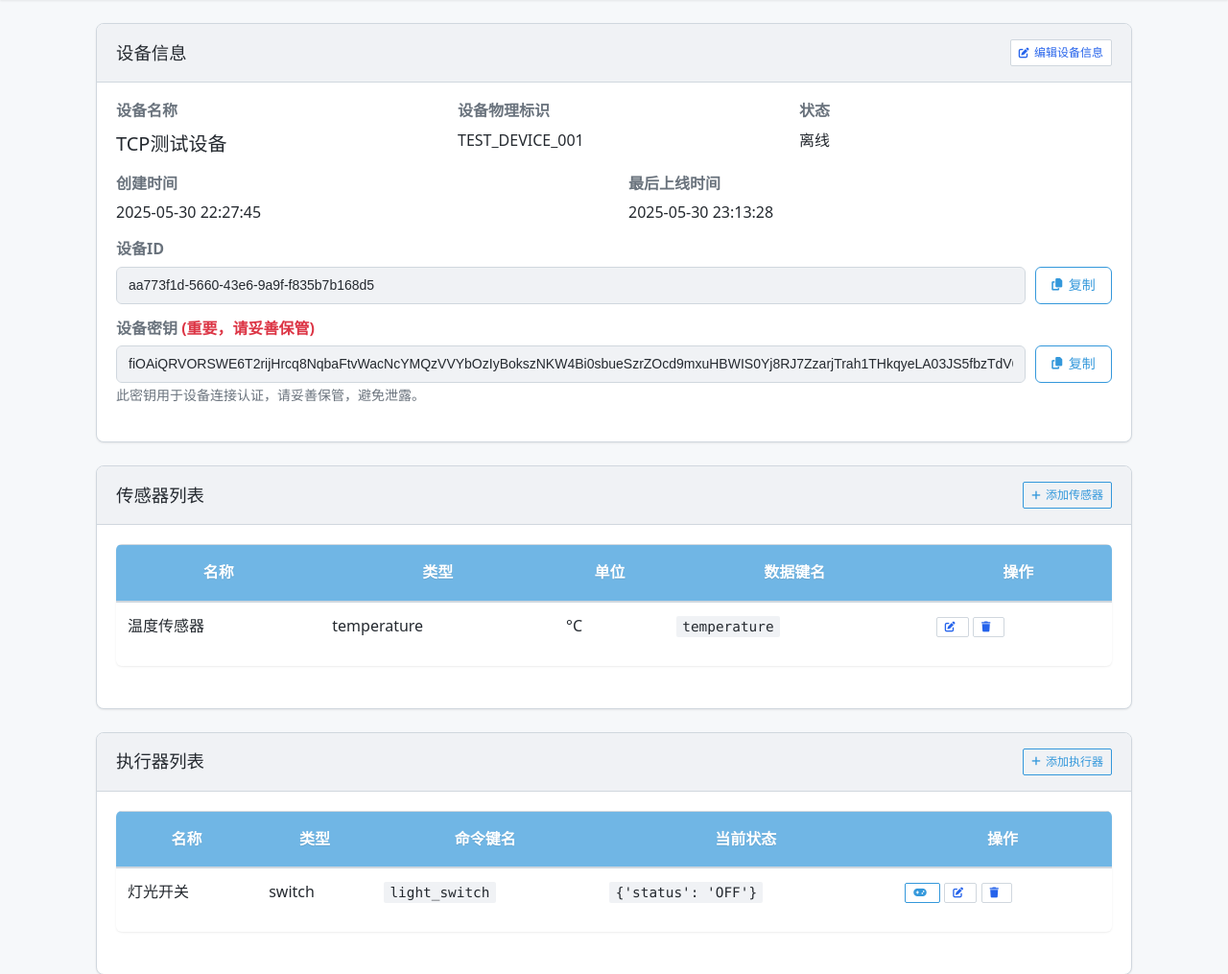
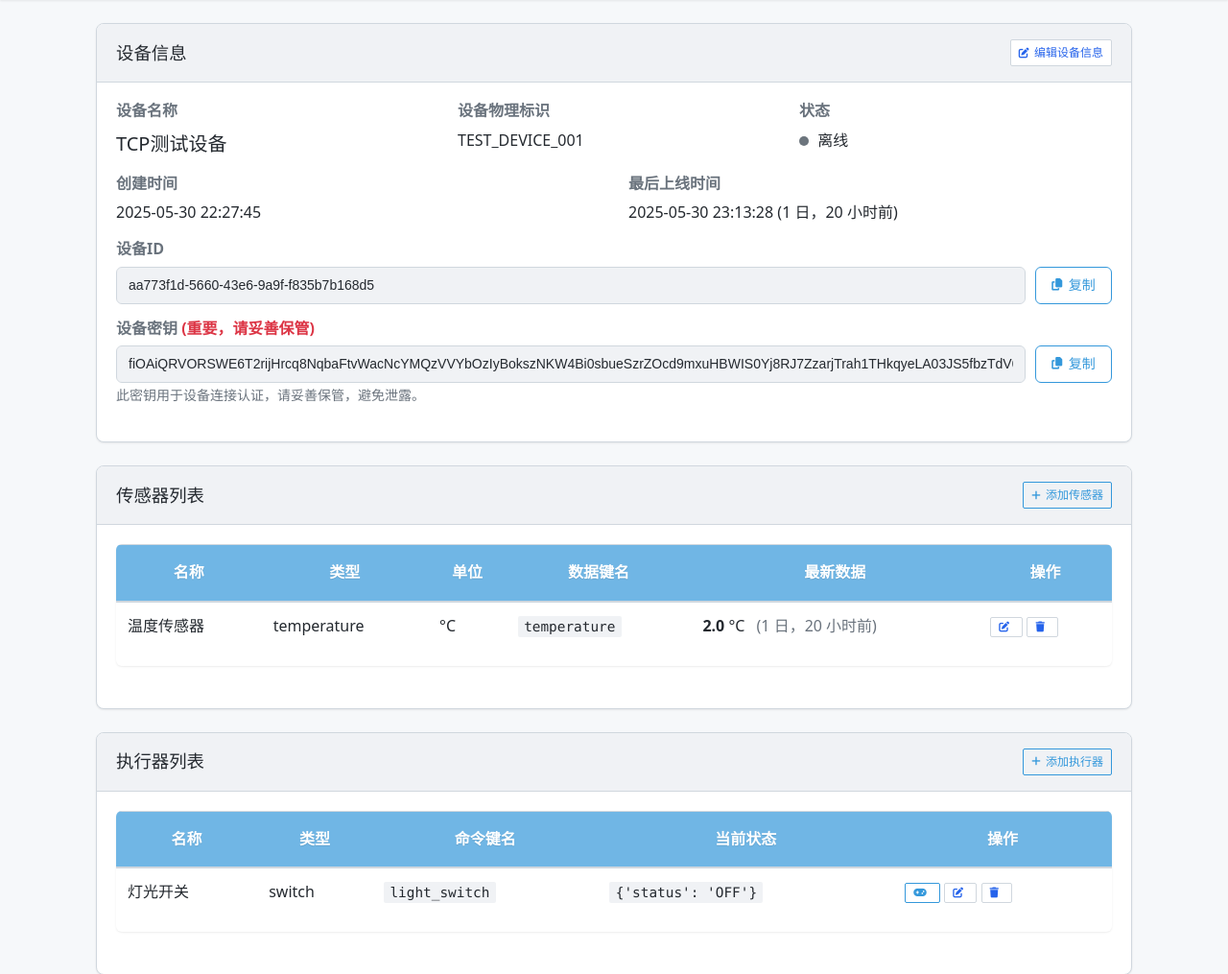
Before and after one commit to Miraitowa-la/NovaCloud, a Django app: page /iot/projects/1d54089c-9299-46b8-ac9f-0550ad03325c/devices/aa773f1d-5660-43e6-9a9f-f835b7b168d5/ in a window 1280 px wide. Shown: the part 71-1086 px from the top of the page at 96% size. Run offline with Django 5.2, Linux system fonts and the light colour scheme; a user stored in the database is signed in; data comes from the database, SQL or seed files in the repository.

Commit message:
第六阶段：设备通信处理 (TCP) 与数据初步展示 步骤 6.5：前端展示设备状态和最新传感器数据

```diff
--- a/iot_devices/views.py
+++ b/iot_devices/views.py
@@ -2,7 +2,7 @@ from django.shortcuts import render, redirect, get_object_or_404
 from django.contrib.auth.decorators import login_required
 from django.contrib import messages
 from django.db.models import Q
-from .models import Project, Device, Sensor, Actuator
+from .models import Project, Device, Sensor, Actuator, SensorData
 from .forms import ProjectForm, DeviceForm, SensorForm, ActuatorForm
 
 # Create your views here.
@@ -160,10 +160,21 @@ def device_detail_view(request, project_id, device_id):
     sensors = device.sensors.all()
     actuators = device.actuators.all()
 
+    # 为每个传感器获取最新的数据记录
+    sensors_with_latest_data = []
+    for sensor in device.sensors.all().order_by('name'):
+        latest_data = SensorData.objects.filter(sensor=sensor).order_by('-timestamp').first()
+        sensors_with_latest_data.append({
+            'sensor_info': sensor,
+            'latest_data_record': latest_data,
+            'latest_value': latest_data.get_value() if latest_data else None
+        })
+
     return render(request, 'iot_devices/device_detail.html', {
         'device': device,
         'project': project,
         'sensors': sensors,
+        'sensors_with_latest_data': sensors_with_latest_data,
         'actuators': actuators
     })
 
--- a/static/css/style.css
+++ b/static/css/style.css
@@ -1562,3 +1562,32 @@ i.text-secondary {
 i.text-primary {
     color: var(--color-primary) !important;
 }
+
+/* 状态指示器 */
+.status-dot {
+    display: inline-block;
+    width: 10px;
+    height: 10px;
+    border-radius: 50%;
+    margin-right: 5px;
+}
+
+.status-dot-success {
+    background-color: var(--color-success);
+}
+
+.status-dot-danger {
+    background-color: var(--color-danger);
+}
+
+.status-dot-warning {
+    background-color: var(--color-warning);
+}
+
+.status-dot-info {
+    background-color: var(--color-info);
+}
+
+.status-dot-offline {
+    background-color: var(--color-secondary);
+}
--- a/templates/iot_devices/device_detail.html
+++ b/templates/iot_devices/device_detail.html
@@ -56,7 +56,7 @@
                     <div class="device-info mb-3">
                         <h5 class="text-muted">最后上线时间</h5>
                         {% if device.last_seen %}
-                        <p>{{ device.last_seen|date:"Y-m-d H:i:s" }}</p>
+                        <p>{{ device.last_seen|date:"Y-m-d H:i:s" }} ({{ device.last_seen|timesince }}前)</p>
                         {% else %}
                         <p>{{ "设备从未上线" }}</p>
                         {% endif %}
@@ -105,22 +105,32 @@
                                 <th>类型</th>
                                 <th>单位</th>
                                 <th>数据键名</th>
+                                <th>最新数据</th>
                                 <th>操作</th>
                             </tr>
                         </thead>
                         <tbody>
-                            {% for sensor in sensors %}
+                            {% for item in sensors_with_latest_data %}
                                 <tr>
-                                    <td>{{ sensor.name }}</td>
-                                    <td>{{ sensor.sensor_type }}</td>
-                                    <td>{{ sensor.unit }}</td>
-                                    <td><code>{{ sensor.value_key }}</code></td>
+                                    <td>{{ item.sensor_info.name }}</td>
+                                    <td>{{ item.sensor_info.sensor_type }}</td>
+                                    <td>{{ item.sensor_info.unit }}</td>
+                                    <td><code>{{ item.sensor_info.value_key }}</code></td>
                                     <td>
-                                        <a href="{% url 'iot_devices:sensor_update' project.project_id device.device_id sensor.id %}" class="btn btn-outline-secondary btn-sm me-1">
+                                        {% if item.latest_value is not None %}
+                                            <strong>{{ item.latest_value }}</strong>
+                                            {% if item.sensor_info.unit %} {{ item.sensor_info.unit }}{% endif %}
+                                            <span class="text-muted ml-2">({{ item.latest_data_record.timestamp|timesince }}前)</span>
+                                        {% else %}
+                                            <span class="text-muted">暂无数据</span>
+                                        {% endif %}
+                                    </td>
+                                    <td>
+                                        <a href="{% url 'iot_devices:sensor_update' project.project_id device.device_id item.sensor_info.id %}" class="btn btn-outline-secondary btn-sm me-1">
                                             <i class="fas fa-edit"></i>
                                         </a>
-                                        <a href="{% url 'iot_devices:sensor_delete' project.project_id device.device_id sensor.id %}" class="btn btn-outline-danger btn-sm"
-                                           onclick="return confirm('您确定要删除传感器 \'{{ sensor.name }}\' 吗？此操作不可恢复！');">
+                                        <a href="{% url 'iot_devices:sensor_delete' project.project_id device.device_id item.sensor_info.id %}" class="btn btn-outline-danger btn-sm"
+                                           onclick="return confirm('您确定要删除传感器 \'{{ item.sensor_info.name }}\' 吗？此操作不可恢复！');">
                                             <i class="fas fa-trash"></i>
                                         </a>
                                     </td>
```
